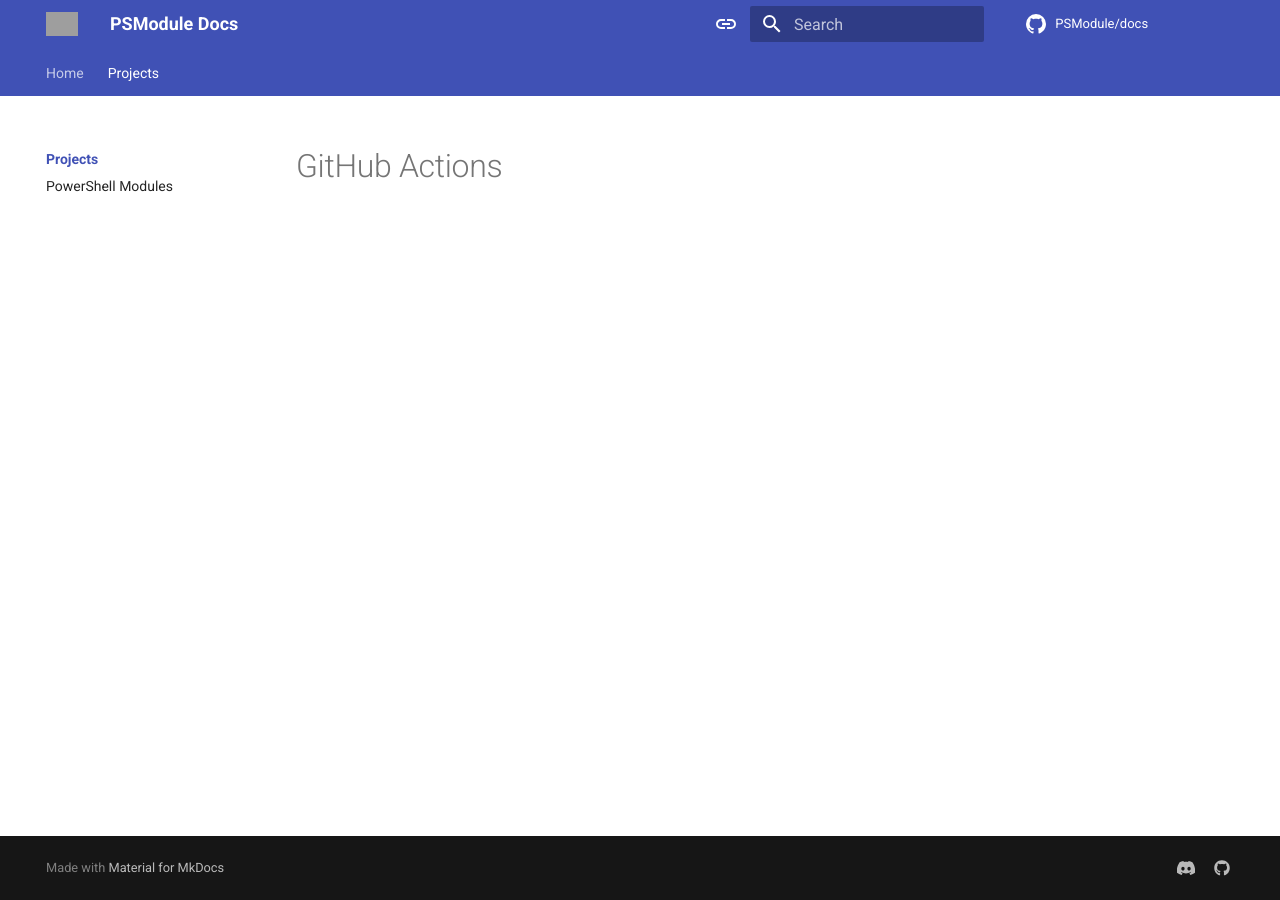
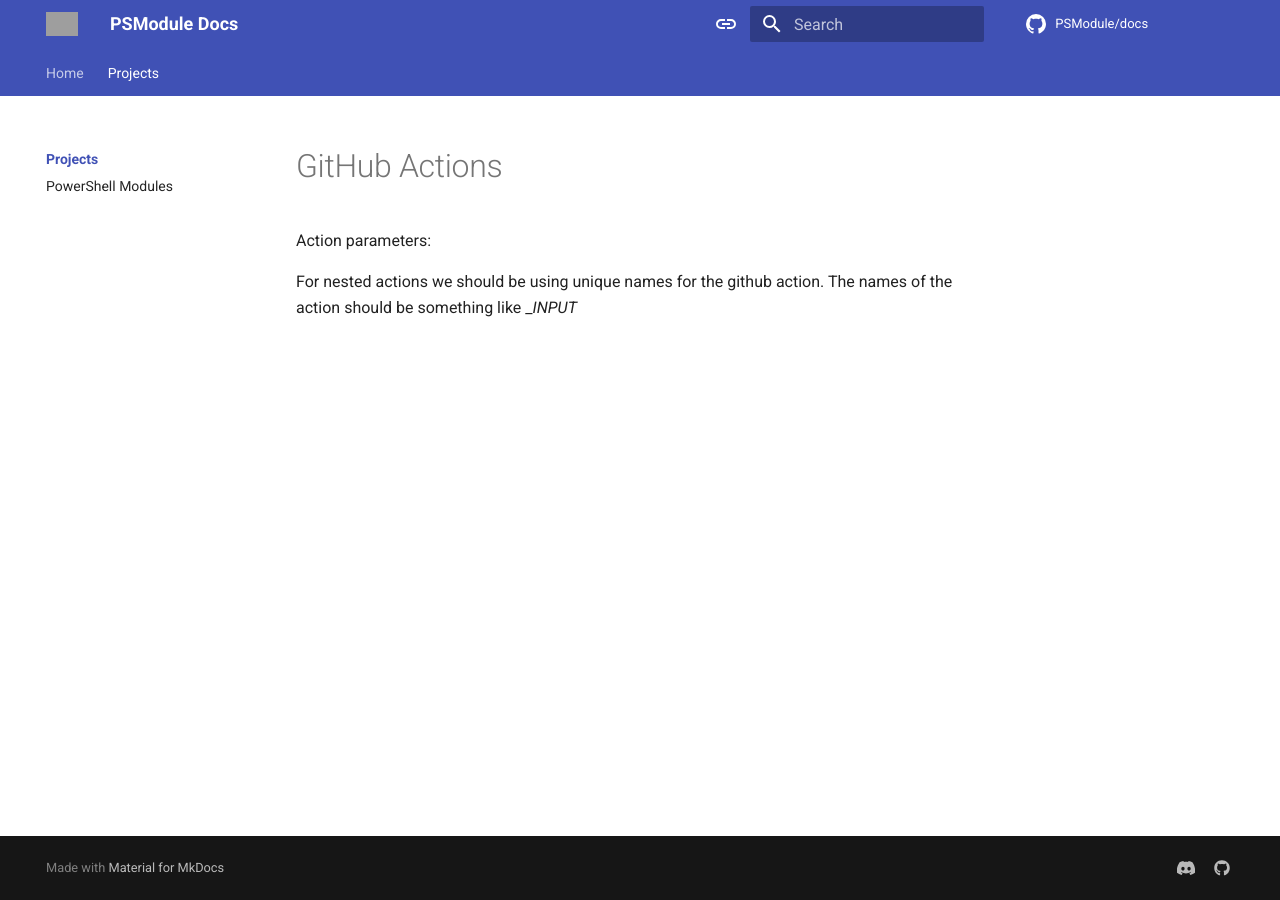
Before and after one commit to PSModule/docs, an MkDocs documentation site: the page built from docs/GitHub-Actions/index.md, in a window 1280 px wide. Built offline with MkDocs 1.6.1 and Material for MkDocs 9.7.7, drawn with Linux system fonts in a browser that asks for light colours; some web fonts are replaced; comment, search, counter and statistics services are not loaded; grey boxes are pictures that could not be loaded.

Commit message:
Add guidelines for naming GitHub Action parameters in documentation

```diff
--- a/docs/GitHub-Actions/index.md
+++ b/docs/GitHub-Actions/index.md
@@ -1 +1,7 @@
 # GitHub Actions
+
+Action parameters:
+
+For nested actions we should be using unique names for the github action.
+The names of the action should be something like
+<ORG>_<REPO>_INPUT_<InputName>
```
